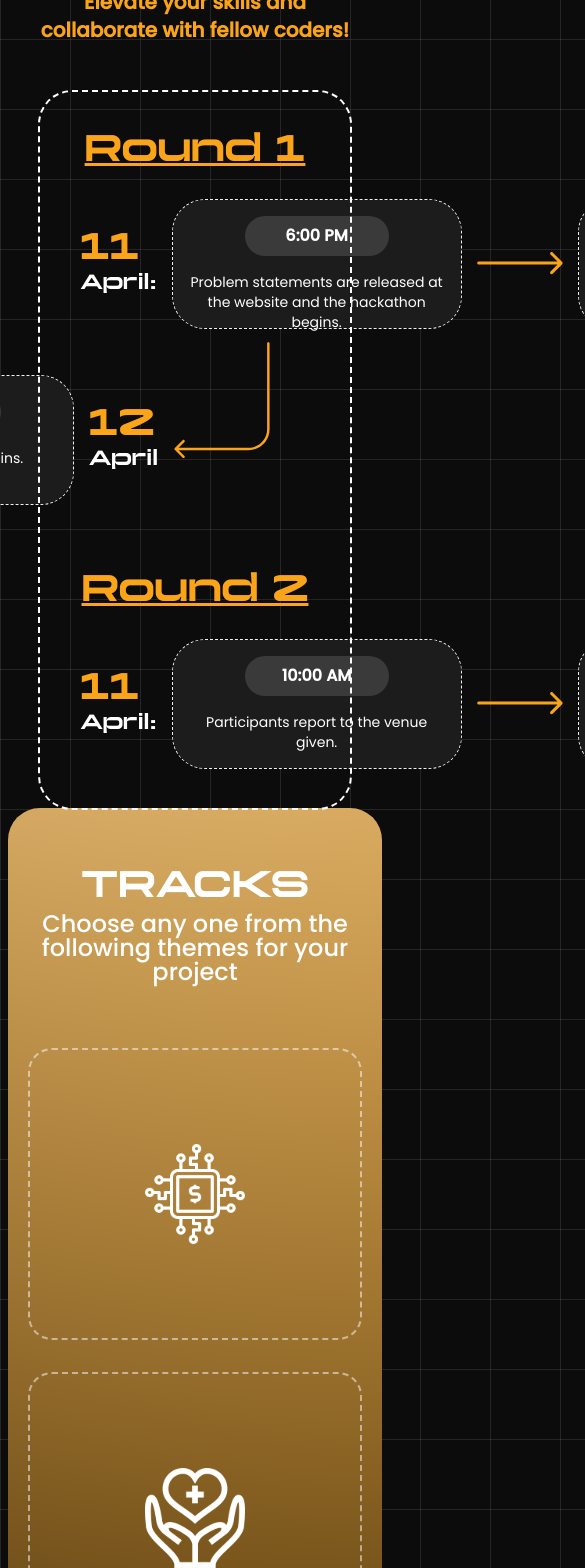
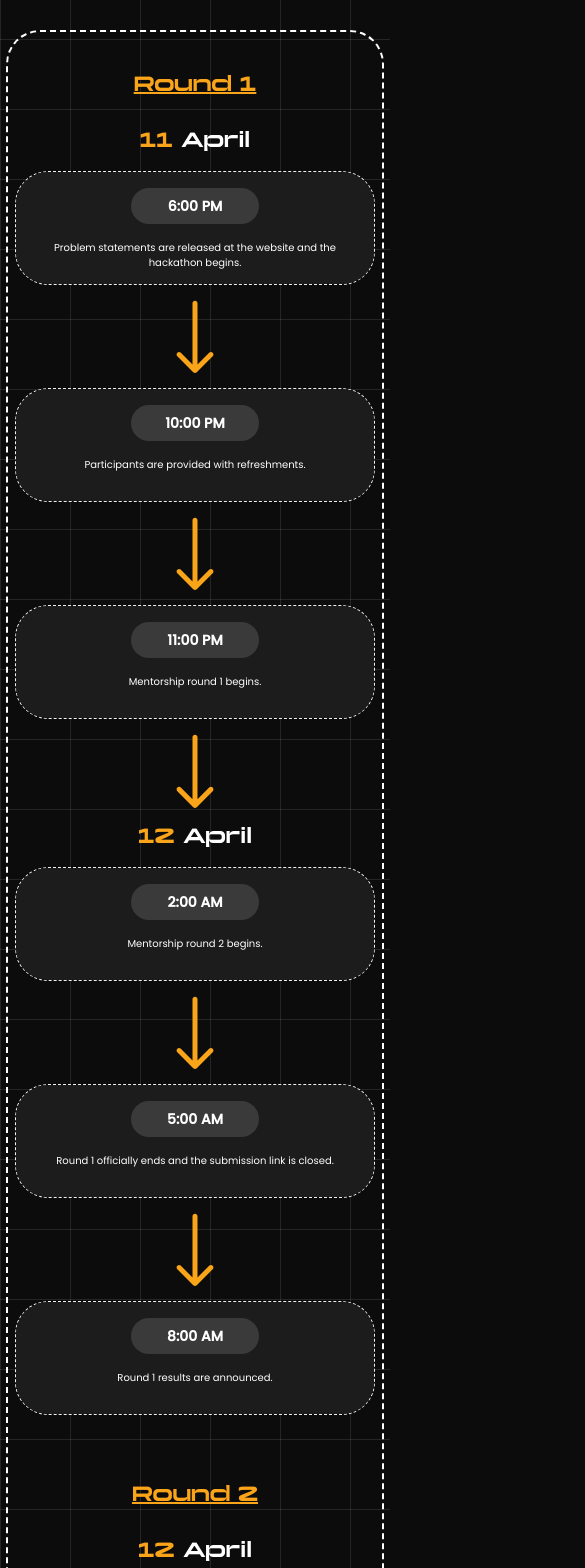
Before and after one commit to thecoderwithHat/hackerzstreet-3.0-website, a Next.js app: page / in a window 390 px wide. Shown: the part 1151-2719 px from the top of the page, 585 px wide, since content can reach past the window. Built offline with nearby package versions, Linux system fonts and the light colour scheme.

Commit message:
Schedule and Tracks mobile view

```diff
--- a/app/components/Footer.tsx
+++ b/app/components/Footer.tsx
@@ -15,7 +15,10 @@ const poppins = Poppins({
 
 const Footer = () => {
   return (
-    <footer id={"contact"} className="bg-gradient-to-t from-[#FFA300] to-black px-5 py-8 text-white md:px-10">
+    <footer
+      id={"contact"}
+      className="bg-gradient-to-t from-[#FFA300] to-black px-5 py-8 text-white md:px-10"
+    >
       <div className="flex w-full flex-wrap items-center gap-8 md:grid md:grid-cols-2 lg:gap-0">
         <div className="flex w-full flex-wrap items-center justify-evenly md:gap-8 md:px-8">
           <Image
--- a/app/components/Schedule.tsx
+++ b/app/components/Schedule.tsx
@@ -2,6 +2,7 @@ import React from "react";
 import { Poppins } from "next/font/google";
 import ArrowRight from "@/public/arrows/arrow_right.svg";
 import ArrowLeft from "@/public/arrows/arrow_left.svg";
+import ArrowDown from "@/public/arrows/arrow_down.svg";
 import ArrowTopLeft from "@/public/arrows/arrow_top_left.svg";
 import ScheduleBox from "@/app/components/ScheduleBox";
 import Image from "next/image";
@@ -24,6 +25,17 @@ const RightArrow = () => {
       draggable={false}
       alt={"right_arrow"}
       className={`w-24`}
+    />
+  );
+};
+
+const DownArrow = () => {
+  return (
+    <Image
+      src={ArrowDown}
+      alt={"down_arrow"}
+      className={`w-10`}
+      draggable={false}
     />
   );
 };
@@ -98,20 +110,20 @@ const schedule2 = [
 
 function Schedule() {
   return (
-    <section id="schedule" className={"px-10"}>
+    <section id="schedule" className={"px-2 pb-10 md:px-10 md:pb-0"}>
       <h1
-        className={`font-yapari pt-20 text-center text-4xl font-bold tracking-tighter text-white md:text-7xl`}
+        className={`font-yapari pt-10 text-center text-3xl font-bold tracking-tighter text-white md:pt-20 md:text-7xl`}
       >
         SCHEDULE
       </h1>
       <h2
-        className={`text-ieeeyellow mb-12 w-full text-center text-xl font-bold ${poppins.className} font-extrabold`}
+        className={`text-ieeeyellow mb-12 w-full text-center text-sm font-bold md:text-xl ${poppins.className} font-extrabold`}
       >
         Elevate your skills and collaborate with fellow coders!
       </h2>
 
       <div
-        className={`flex flex-col gap-12 rounded-4xl px-10 py-10 outline-2 outline-white outline-dashed *:flex-grow *:items-center *:gap-4`}
+        className={`hidden flex-col gap-12 rounded-4xl px-10 py-10 outline-2 outline-white outline-dashed *:flex-grow *:items-center *:gap-4 xl:flex`}
       >
         <label
           className={
@@ -156,7 +168,7 @@ function Schedule() {
 
         <div className={"flex flex-row"}>
           <div className={"*:font-yapari flex flex-col *:font-bold"}>
-            <label className={"text-ieeeyellow text-4xl"}>11</label>
+            <label className={"text-ieeeyellow text-4xl"}>12</label>
             <label className={"text-xl text-white"}>April:</label>
           </div>
           <ScheduleBox time={schedule2[0].time} text={schedule2[0].text} />
@@ -166,6 +178,72 @@ function Schedule() {
           <ScheduleBox time={schedule2[2].time} text={schedule2[2].text} />
         </div>
       </div>
+
+      <div
+        className={`flex flex-col gap-12 rounded-4xl px-2 py-10 outline-2 outline-white outline-dashed *:flex-grow *:items-center *:gap-4 xl:hidden`}
+      >
+        <label
+          className={
+            "text-ieeeyellow font-yapari -mb-5 text-center text-xl font-bold underline"
+          }
+        >
+          Round 1
+        </label>
+
+        <div className={"flex flex-col"}>
+          <div
+            className={
+              "*:font-yapari flex flex-row gap-2 *:text-xl *:font-bold"
+            }
+          >
+            <label className={"text-ieeeyellow"}>11</label>
+            <label className={"text-xl text-white"}>April</label>
+          </div>
+          <ScheduleBox time={schedule[1].time} text={schedule[1].text} />
+          <DownArrow />
+          <ScheduleBox time={schedule[2].time} text={schedule[2].text} />
+          <DownArrow />
+          <ScheduleBox time={schedule[3].time} text={schedule[3].text} />
+          <DownArrow />
+          <div
+            className={
+              "*:font-yapari flex flex-row gap-2 *:text-xl *:font-bold"
+            }
+          >
+            <label className={"text-ieeeyellow"}>12</label>
+            <label className={"text-xl text-white"}>April</label>
+          </div>
+          <ScheduleBox time={schedule[4].time} text={schedule[4].text} />
+          <DownArrow />
+          <ScheduleBox time={schedule[6].time} text={schedule[6].text} />
+          <DownArrow />
+          <ScheduleBox time={schedule[7].time} text={schedule[7].text} />
+        </div>
+
+        <label
+          className={
+            "text-ieeeyellow font-yapari mt-5 -mb-5 text-center text-xl font-bold underline"
+          }
+        >
+          Round 2
+        </label>
+
+        <div className={"flex flex-col"}>
+          <div
+            className={
+              "*:font-yapari flex flex-row gap-2 *:text-xl *:font-bold"
+            }
+          >
+            <label className={"text-ieeeyellow"}>12</label>
+            <label className={"text-xl text-white"}>April</label>
+          </div>
+          <ScheduleBox time={schedule2[0].time} text={schedule2[0].text} />
+          <DownArrow />
+          <ScheduleBox time={schedule2[1].time} text={schedule2[1].text} />
+          <DownArrow />
+          <ScheduleBox time={schedule2[2].time} text={schedule2[2].text} />
+        </div>
+      </div>
     </section>
   );
 }
--- a/app/components/ScheduleBox.tsx
+++ b/app/components/ScheduleBox.tsx
@@ -10,12 +10,12 @@ const poppins = Poppins({
 function ScheduleBox({ time, text }: { time: string; text: string }) {
   return (
     <div
-      className={`flex ${poppins.className} h-32 min-w-72 flex-col items-center rounded-4xl bg-[#1c1c1c] p-4 text-white outline-1 outline-[#F1F1F1] outline-dashed`}
+      className={`flex ${poppins.className} h-28 min-w-full flex-col items-center rounded-4xl bg-[#1c1c1c] p-4 text-white outline-1 outline-[#F1F1F1] outline-dashed md:h-32 md:min-w-72`}
     >
-      <p className="w-36 rounded-full bg-[#3a3a3a] py-2 text-center font-bold text-white">
+      <p className="w-32 rounded-full bg-[#3a3a3a] py-2 text-center text-sm font-bold text-white md:w-36 md:text-base">
         {time}
       </p>
-      <p className={`mt-4 text-center text-sm`}>{text}</p>
+      <p className={`text-tiny mt-4 text-center md:text-sm`}>{text}</p>
     </div>
   );
 }
--- a/app/components/Tracks.tsx
+++ b/app/components/Tracks.tsx
@@ -1,5 +1,5 @@
 "use client";
-import React from "react";
+import React, { useState } from "react";
 import { Poppins } from "next/font/google";
 import "@/app/styles/tracks.css";
 import Image from "next/image";
@@ -24,17 +24,30 @@ type TrackItemProps = {
 };
 
 const TrackItem: React.FC<TrackItemProps> = ({ icon, title, description }) => {
+  const [isActive, setIsActive] = useState(false);
+
+  const toggleActive = () => {
+    setIsActive((prev) => !prev);
+  };
+
   return (
-    <div className="group relative overflow-hidden rounded-3xl border-2 border-dashed border-white/50 transition-all duration-300 ease-in-out">
+    <div
+      className={`group relative overflow-hidden rounded-3xl border-2 border-dashed border-white/50 transition-all duration-300 ease-in-out ${isActive ? 'bg-[#201a12] backdrop-blur-3xl' : ''}`}
+      onClick={toggleActive} // Handles click for mobile
+    >
       {/* SVG Layer */}
       <div className="relative flex h-72 w-full items-center justify-center rounded-3xl hover:bg-[#201a12] hover:backdrop-blur-3xl">
-        <div className="pointer-events-none z-0 transform transition-all duration-300 ease-in-out group-hover:-translate-y-16 group-hover:scale-75">
+        <div
+          className={`pointer-events-none z-0 transform transition-all duration-300 ease-in-out group-hover:-translate-y-16 group-hover:scale-75 ${isActive ? '-translate-y-16 scale-75' : ''}`}
+        >
           {icon}
         </div>
       </div>
 
       {/* Text Layer */}
-      <div className="absolute bottom-0 left-0 z-10 w-full translate-y-16 px-4 py-6 opacity-0 transition-all duration-500 ease-in-out group-hover:translate-y-0 group-hover:opacity-100">
+      <div
+        className={`absolute bottom-0 left-0 z-10 w-full px-4 py-6 transition-all duration-500 ease-in-out group-hover:translate-y-0 group-hover:opacity-100 ${isActive ? 'translate-y-0 opacity-100' : 'translate-y-16 opacity-0'}`}
+      >
         <p
           className={`text-center text-lg font-medium md:text-lg ${poppins.className}`}
           style={{ lineHeight: "1.4rem" }}
@@ -96,7 +109,7 @@ function Tracks() {
           TRACKS
         </h1>
         <p
-          className={`sm:lg mt-1 text-2xl font-medium md:text-xl ${poppins.className}`}
+          className={`sm:lg mt-1 text-sm font-medium md:text-xl ${poppins.className}`}
           style={{ textAlign: "center", lineHeight: "1.5rem" }}
         >
           Choose any one from the following themes for your project
```
